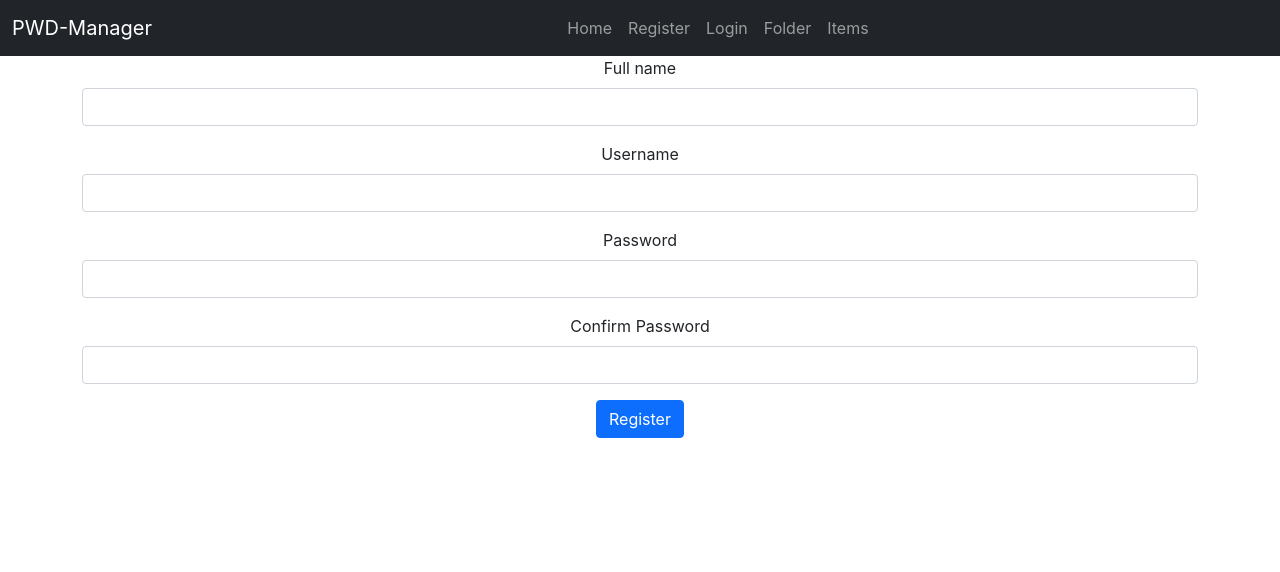
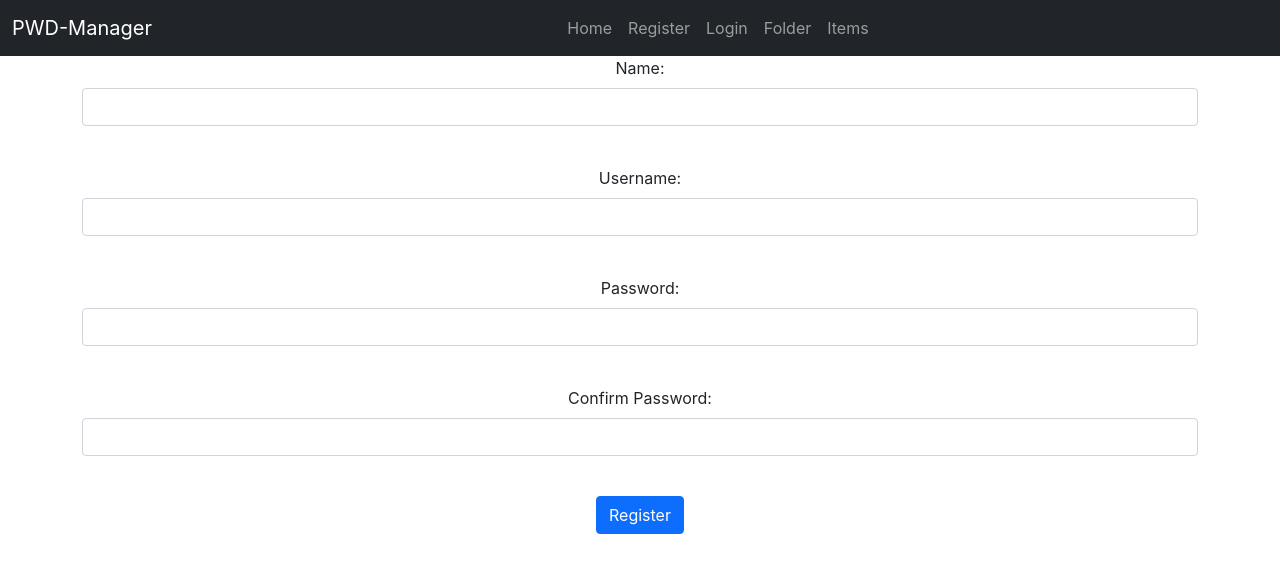
Before and after one commit to DevSergioGC/Password-Manager-Frontend-CCNT-, a React (Create React App) app in the folder core/: page /register in a window 1280 px wide. Shown: the top 572 px of the page. Built offline with nearby package versions, Linux system fonts and the light colour scheme.

Commit message:
Add register form

```diff
--- a/core/package.json
+++ b/core/package.json
@@ -10,6 +10,7 @@
     "react": "^18.1.0",
     "react-cookie": "^4.1.1",
     "react-dom": "^18.1.0",
+    "react-hook-form": "^7.31.2",
     "react-router-dom": "^6.3.0",
     "react-scripts": "5.0.1",
     "web-vitals": "^2.1.4"
--- a/core/src/pages/Register.js
+++ b/core/src/pages/Register.js
@@ -1,70 +1,123 @@
-import React from "react";
+import React, {useState, useEffect} from "react";
+import { useForm } from "react-hook-form";
 import {useNavigate} from 'react-router-dom';
+import APIService from '../APIService';
 
 function Register() {
+
+  const { register, handleSubmit, formState: { errors }, watch } = useForm();
+  let navigate = useNavigate()
+
+  const handleRegistration = (data) => {
+
+    APIService.RegisterUser({'first_name':data.name, 'username': data.username, 'password': data.password})
+    .then(navigate('/login'))
+    .catch(error => console.log(error))
+
+  };
+
+  const handleError = (errors) => {};
+
+  //! Password test with regular expresion: aSa2asda
+
+  const registerOptions = {
+    name: { required: "Name is required" },
+    username: { required: "username is required" },
+    password: {
+      required: "Password is required",
+      minLength: {
+        value: 8,
+        message: "Password must have at least 8 characters"
+      },
+      pattern: {
+        value: /\w([A-Z]{1})\w([0-9]{1})\w/g,
+        message: "Password must have: 8 characters min | 1 mayus character | 1 number"
+      }
+    },
+    password2: {
+      required: "Password confirmation is required",
+      validate: value => {
+        if (watch('password') != value) {
+          return "Your passwords do no match";
+        }
+      }
+    },
+  }
+
+  return (
+
+    <div className="container">
+      <form onSubmit={handleSubmit(handleRegistration, handleError)}>
+        <div className="col">
+          <div className="mb-3 col">
+            <label htmlFor="name" className="form-label">Name:</label>
+            <input
+              className="form-control"
+              name="name"
+              type="text"
+              {...register('name', registerOptions.name) }
+            />
+            <label className="text-danger">{errors?.name && errors.name.message}</label>
+          </div>
+          <div className="mb-3 col">
+            <label htmlFor="username" className="form-label">Username:</label>
+            <input
+              type="text"
+              name="username"
+              className="form-control"
+              {...register('username', registerOptions.username)}
+            />
+            <label className="text-danger">
+              {errors?.username && errors.username.message}
+            </label>
+          </div>
+          <div className="mb-3 col">
+            <label htmlFor="password" className="form-label">Password:</label>
+            <input
+              type="password"
+              className="form-control"
+              name="password"
+              {...register('password', registerOptions.password)}
+            />
+            <label className="text-danger">
+              {errors?.password && errors.password.message}
+            </label>
+          </div>
+          <div className="mb-3 col">
+            <label htmlFor="password2" className="form-label">Confirm Password:</label>
+            <input
+              type="password"
+              className="form-control"
+              name="password2"
+              {...register('password2', registerOptions.password2)}
+            />
+            <label className="text-danger">
+              {errors?.password2 && errors.password2.message}
+            </label>
+            {registerOptions.password != registerOptions.password ? <label></label> : null}
+          </div>
+          <button className = "btn btn-primary">Register</button>
+        </div>
+      </form>
+    </div>
+
+  );
+
+  /*
 
   let navigate = useNavigate()
 
   const RegisterBtn = () => {
 
-    APIService.RegisterUser({username, full_name, master_pwd})
-    .then(resp => console.log(resp))
+    APIService.RegisterUser({'first_name':formValues.name, 'username': formValues.username, 'password': formValues.password})
+    .then(navigate('/login'))
     .catch(error => console.log(error))
+
+  }
+
+  */
+
 
 }
 
-  return (
-    <div className="container">
-      <div class="mb-3">
-        <label for="exampleFormControlInput1" class="form-label">
-          Full name
-        </label>
-        <input
-          type="text"
-          class="form-control"
-          id="exampleFormControlInput1"
-          name="name"
-        />
-      </div>
-      <div class="mb-3">
-        <label for="exampleFormControlTextarea1" class="form-label">
-          Username
-        </label>
-        <input
-          type="text"
-          class="form-control"
-          id="exampleFormControlTextarea1"
-          rows="3"
-          name="username"
-        ></input>
-      </div>
-      <div class="mb-3">
-        <label for="exampleFormControlInput1" class="form-label">
-          Password
-        </label>
-        <input
-          type="password"
-          class="form-control"
-          id="exampleFormControlInput1"
-          name="password"
-        />
-      </div>
-      <div class="mb-3">
-        <label for="exampleFormControlInput1" class="form-label">
-          Confirm Password
-        </label>
-        <input
-          type="password"
-          class="form-control"
-          id="exampleFormControlInput1"
-          name="password_confirm"
-        />
-      </div>
-      <div>
-        <button onClick={() => navigate('/login')} class="btn btn-primary">Register</button>
-      </div>
-    </div>
-  );
-}
-
 export default Register;
```
Also changed, not shown: core/src/pages/Login.js (line endings or trailing spaces), 1 other file (tests, documents, lock files or other folders).
